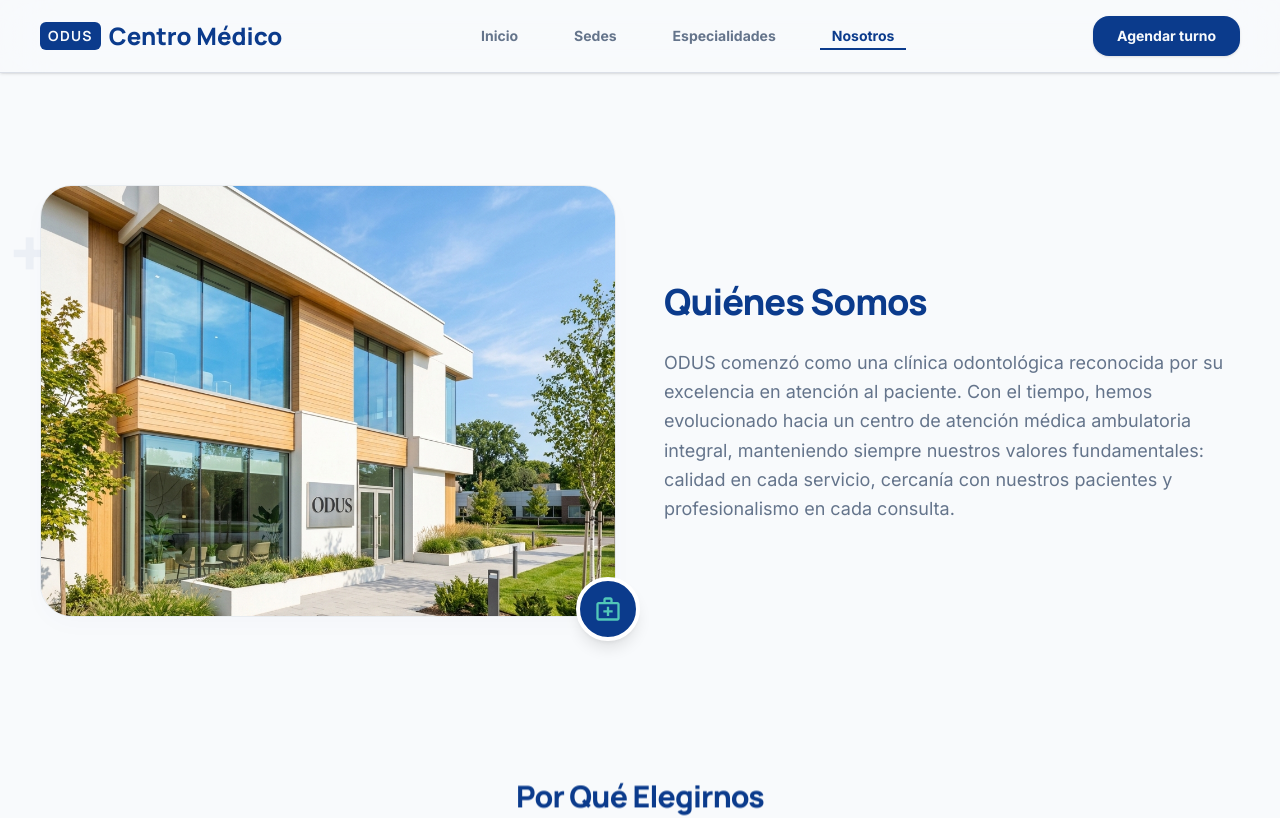
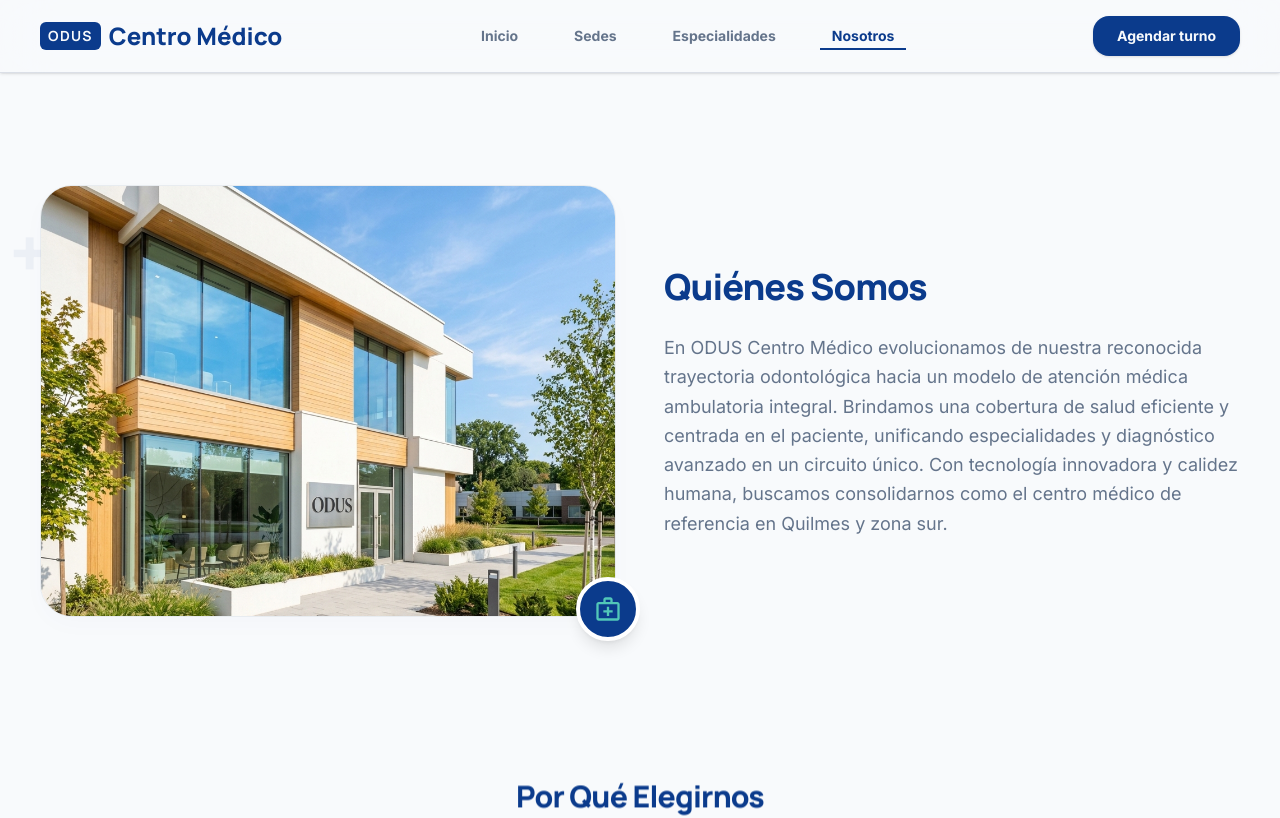
Before and after one commit to AgusAmor/ODUS, a Next.js app in the folder apps/landing/: page /about in a window 1280 px wide. Shown: the top 818 px of the page. Built offline with nearby package versions, Linux system fonts and the light colour scheme.

Commit message:
style: nuevo texto de hero en nosotros

```diff
--- a/apps/landing/app/about/components/AboutHero.jsx
+++ b/apps/landing/app/about/components/AboutHero.jsx
@@ -35,11 +35,7 @@ export default function AboutHero({ heroRef, heroRevealed }) {
           Quiénes Somos
         </h1>
         <p className="font-body-md text-base md:text-lg text-neutral leading-relaxed max-w-xl">
-          ODUS comenzó como una clínica odontológica reconocida por su
-          excelencia en atención al paciente. Con el tiempo, hemos evolucionado
-          hacia un centro de atención médica ambulatoria integral, manteniendo
-          siempre nuestros valores fundamentales: calidad en cada servicio,
-          cercanía con nuestros pacientes y profesionalismo en cada consulta.
+          En ODUS Centro Médico evolucionamos de nuestra reconocida trayectoria odontológica hacia un modelo de atención médica ambulatoria integral. Brindamos una cobertura de salud eficiente y centrada en el paciente, unificando especialidades y diagnóstico avanzado en un circuito único. Con tecnología innovadora y calidez humana, buscamos consolidarnos como el centro médico de referencia en Quilmes y zona sur.
         </p>
       </div>
     </section>
```
